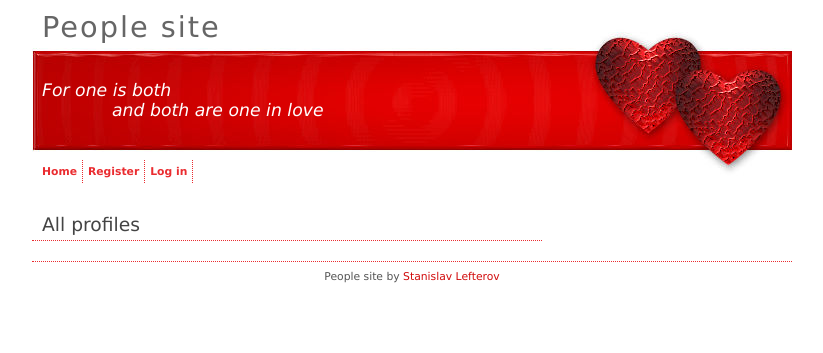
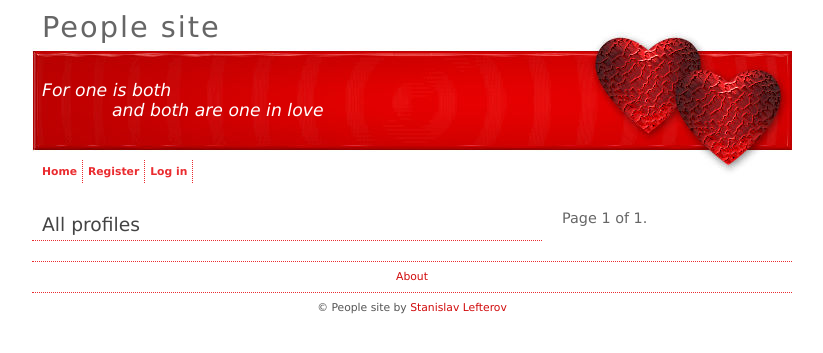
Before and after one commit to slavileft/PeopleSite, a Django app: page / in a window 1280 px wide. Shown: the top 353 px of the page, without its empty margins (228-1051 px from the left). Run offline with Django 4.2, Linux system fonts and the light colour scheme.

Commit message:
Added paginator to index page and default main picture if there is no main picture

```diff
--- a/PeopleSite/accounts/views.py
+++ b/PeopleSite/accounts/views.py
@@ -57,7 +57,7 @@
         'eyes_color',
         'hair_color',
         'profile_picture',
-        'gender'
+        'gender',
     )
 
     def get_success_url(self):
--- a/PeopleSite/common/urls.py
+++ b/PeopleSite/common/urls.py
@@ -1,9 +1,10 @@
 from django.urls import path
 
-from PeopleSite.common.views import index, like_photo, comment_photo
+from PeopleSite.common.views import index, like_photo, comment_photo, about_view
 
 urlpatterns = (
     path('', index, name='index'),
+    path('about/', about_view, name='about'),
     path('like/<int:photo_id>/', like_photo, name='photo like'),
     path('comments/<int:photo_id>/', comment_photo, name='photo comment'),
 )
--- a/PeopleSite/common/views.py
+++ b/PeopleSite/common/views.py
@@ -1,3 +1,4 @@
+from django.core.paginator import Paginator
 from django.db.models import Q
 from django.contrib.auth import get_user_model
 from django.contrib.auth.decorators import login_required
@@ -34,13 +35,19 @@
             Q(age__gte=age_pattern_lower) & Q(age__lte=age_pattern_higher) & Q(gender=gender_pattern)
             )
 
+    paginator = Paginator(people, 3)
+    page_number = request.GET.get('page')
+    page_obj = paginator.get_page(page_number)
+
     context = {
-        'people': people,
+        'page_obj': page_obj,
         'search_form': search_form,
     }
 
-    return render(request,'index.html',context,)
+    return render(request,'index.html',context)
 
+def about_view(request):
+    return render(request, 'about.html')
 
 @login_required
 def like_photo(request, photo_id):
--- a/PeopleSite/settings.py
+++ b/PeopleSite/settings.py
@@ -8,10 +8,8 @@
 
 BASE_DIR = Path(__file__).resolve().parent.parent
 
-# SECURITY WARNING: keep the secret key used in production secret!
 SECRET_KEY = os.environ.get('SECRET_KEY')
 
-# SECURITY WARNING: don't run with debug turned on in production!
 DEBUG = os.environ.get('DEBUG')
 
 ALLOWED_HOSTS = []
@@ -65,8 +63,7 @@
 
 WSGI_APPLICATION = 'PeopleSite.wsgi.application'
 
-# Database
-# https://docs.djangoproject.com/en/4.1/ref/settings/#databases
+# TODO change DB https://docs.djangoproject.com/en/4.1/ref/settings/#databases
 
 DATABASES = {
     'default': {
--- a/templates/accounts/user-details-page.html
+++ b/templates/accounts/user-details-page.html
@@ -8,10 +8,10 @@
             <h1>Profile Details</h1>
             <p>Pictures:</p>
             <div>
-                {% for picture in object.photo_set.all %}
-                    <img width="200" src="{{ picture.photo.url }}" alt="{{ picture.pk }}">
+                {% for object in object.photo_set.all %}
+                    <img width="200" src="{{ object.photo.url }}" alt="{{ object.pk }}">
                     <div>
-                        <a href="{% url 'photo details' pk=picture.pk %}">View Photo</a>
+                        <a href="{% url 'photo details' pk=object.pk %}">View Photo</a>
                     </div>
                 {% endfor %}
             </div>
--- a/templates/accounts/user-edit-page.html
+++ b/templates/accounts/user-edit-page.html
@@ -7,7 +7,7 @@
         <div id="left">
             <h1>Edit Profile</h1>
 
-            <form method="post" action="{% url 'user edit' pk=object.pk %}">
+            <form method="post" action="{% url 'user edit' pk=object.pk %}" enctype="multipart/form-data">
                 {{ form.as_p }}
                 <button type="submit">Edit</button>
                 {% csrf_token %}
--- a/templates/base.html
+++ b/templates/base.html
@@ -33,7 +33,8 @@
 
 <!-- begin footer -->
 <div id="footer">
-    <p>People site by <a href="https://github.com/slavileft">Stanislav Lefterov</a></p>
+    <p><a href="{% url 'about' %}">About</a></p>
+    <p>&COPY; People site by <a href="https://github.com/slavileft">Stanislav Lefterov</a></p>
 </div>
 <!-- end footer -->
 </body>
--- a/templates/index.html
+++ b/templates/index.html
@@ -10,10 +10,16 @@
                 {% include 'partials/search_form.html' %}
             {% endif %}
             <ul>
-                {% for object in people %}
+                {% for object in page_obj %}
                     <li>
                         <p><img class="alignleft" src="{% static 'images/heart.jpg' %}" alt="heart image"/>
-                            <img class="alignright" width="100" src="{{ object.profile_picture }}" alt="heart image"/>
+                            {% if object.profile_picture.url %}
+                                <img class="alignright" width="100" src="{{ object.profile_picture.url }}"
+                                     alt="profile picture"/>
+                            {% else %}
+                                <img class="alignright" width="100" src="{% static 'images/admin.png' %}"
+                                     alt="profile picture"/>
+                            {% endif %}
                             {% if object.get_full_name %}
                                 Person's Name: {{ object.get_full_name }}</p>
                             {% endif %}
@@ -32,6 +38,23 @@
                 {% endfor %}
             </ul>
         </div>
+        <div class="pagination">
+            <span class="step-links">
+                {% if page_obj.has_previous %}
+                    <a href="?page=1">&laquo; first</a>
+                    <a href="?page={{ page_obj.previous_page_number }}">previous</a>
+                {% endif %}
+
+                <span class="current">
+                    Page {{ page_obj.number }} of {{ page_obj.paginator.num_pages }}.
+                </span>
+
+                {% if page_obj.has_next %}
+                    <a href="?page={{ page_obj.next_page_number }}">next</a>
+                    <a href="?page={{ page_obj.paginator.num_pages }}">last &raquo;</a>
+                {% endif %}
+            </span>
+        </div>
         <!-- end left side -->
         {% if user.is_authenticated %}
             {% include 'partials/right-side-page.html' %}
```
Also changed, not shown: PeopleSite/accounts/models.py (+18 -46 lines), PeopleSite/accounts/utils.py (added, +36 -0 lines), templates/about.html (added, +11 -0 lines), PeopleSite/accounts/migrations/0002_alter_dduser_profile_picture.py (added), PeopleSite/accounts/migrations/0003_alter_dduser_last_name.py (added), PeopleSite/accounts/migrations/0004_alter_dduser_last_name.py (added), PeopleSite/common/migrations/0002_alter_photolike_user.py (added), static_files/images/admin.png (added).
